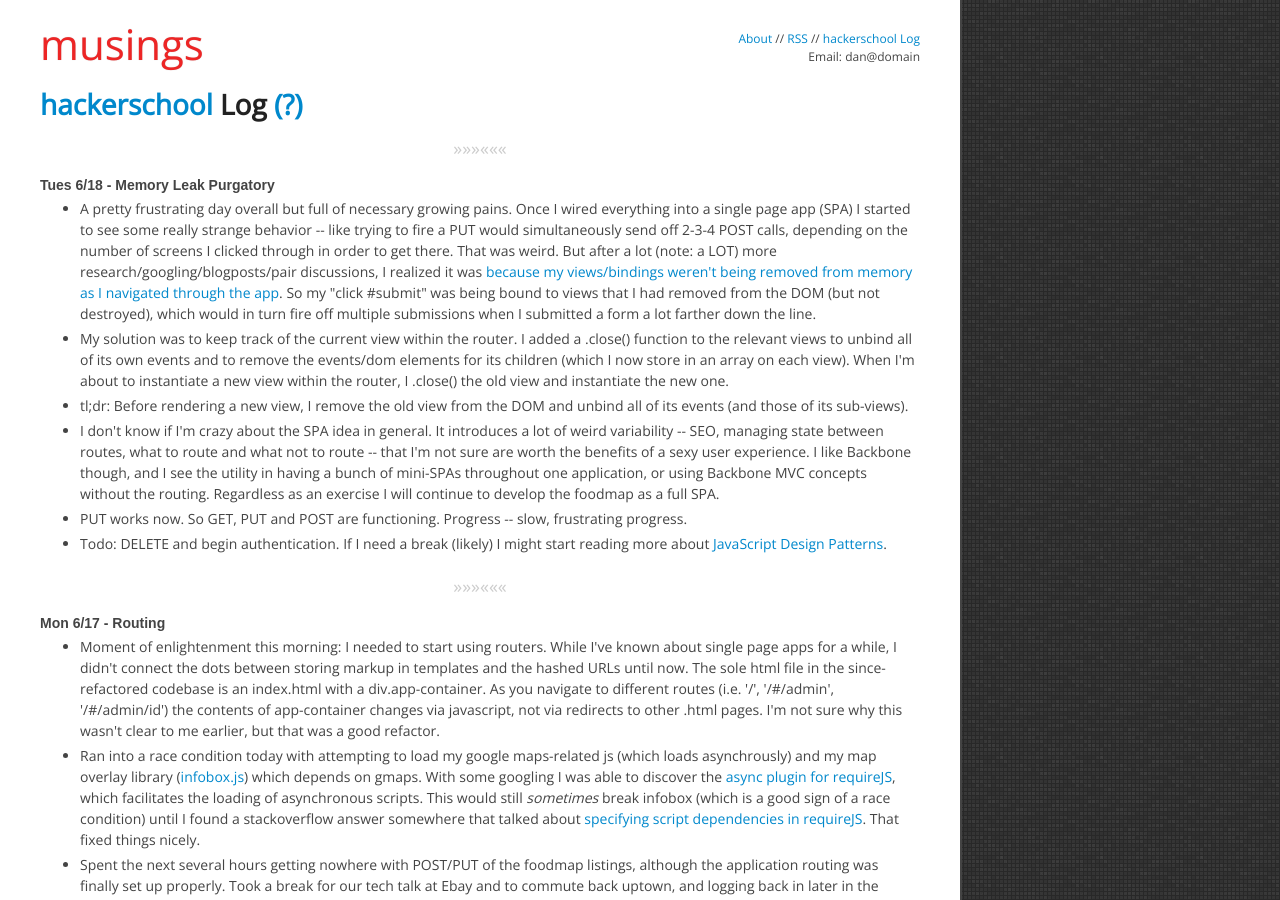
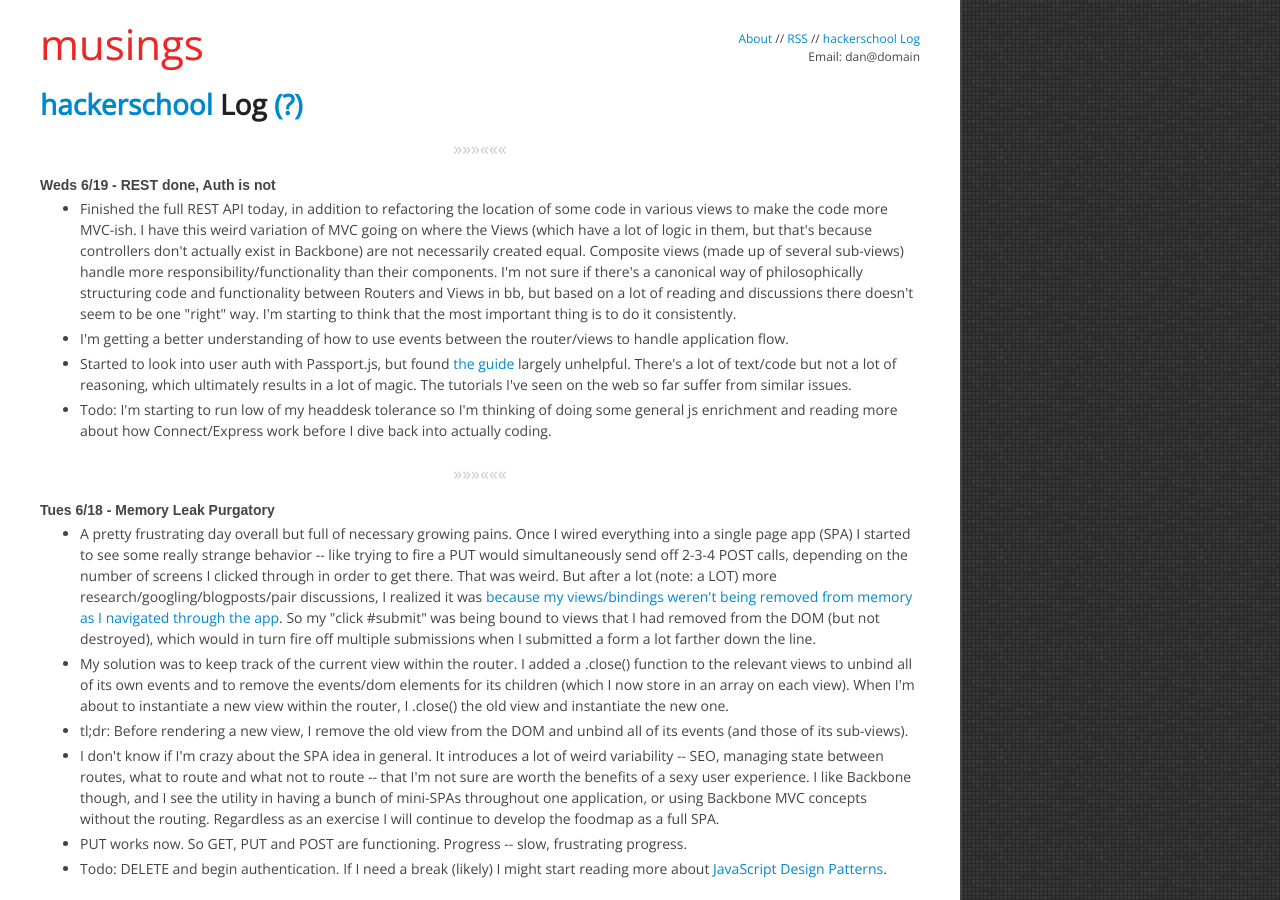
Before and after one commit to danielna/danielna.github.com, a Jekyll site: the page built from hackerschool.html, in a window 1280 px wide and 900 px high. Built offline with Jekyll 4.4.1, drawn with Linux system fonts in a browser that asks for light colours; nearby versions of some CDN libraries; library files that are not in the unit come from our copies; Markdown is read by kramdown in place of the engine named in the settings.

Commit message:
add 6/19

```diff
--- a/hackerschool.html
+++ b/hackerschool.html
@@ -9,6 +9,24 @@ permalink: /hackerschool/index.html
     <div id="help-content">
         In June 2013 I started my three months at <a href="/2013/05/19/cracker-barrel-and-hackerschool.html" title="Cracker Barrel and hackerschool">hackerschool</a>.  This is where I'll keep a log of what I'm working on/thinking/experiencing/etc.  I'm envisioning something kind of like twitter, but less ephemeral.  It'll be similarly stream-of-conscience.  When I write longer-form posts that pertain to HS I'll link to it both here and on the homepage.
     </div>
+
+    <div class="separator">&raquo;&raquo;&raquo;&laquo;&laquo;&laquo;</div>
+
+    <span class="date" id="2013-06-19">Weds 6/19 - REST done, Auth is not</span>
+    <ul>
+        <li>
+            Finished the full REST API today, in addition to refactoring the location of some code in various views to make the code more MVC-ish.  I have this weird variation of MVC going on where the Views (which have a lot of logic in them, but that's because controllers don't actually exist in Backbone) are not necessarily created equal.  Composite views (made up of several sub-views) handle more responsibility/functionality than their components.  I'm not sure if there's a canonical way of philosophically structuring code and functionality between Routers and Views in bb, but based on a lot of reading and discussions there doesn't seem to be one "right" way.  I'm starting to think that the most important thing is to do it consistently.
+        </li>
+        <li>
+            I'm getting a better understanding of how to use events between the router/views to handle application flow.
+        </li>
+        <li>
+            Started to look into user auth with Passport.js, but found <a href="http://passportjs.org/guide/" target="_blank">the guide</a> largely unhelpful.  There's a lot of text/code but not a lot of reasoning, which ultimately results in a lot of magic.  The tutorials I've seen on the web so far suffer from similar issues.
+        </li>
+        <li>
+            Todo: I'm starting to run low of my headdesk tolerance so I'm thinking of doing some general js enrichment and reading more about how Connect/Express work before I dive back into actually coding.
+        </li>
+    </ul>
 
     <div class="separator">&raquo;&raquo;&raquo;&laquo;&laquo;&laquo;</div>
 
```
